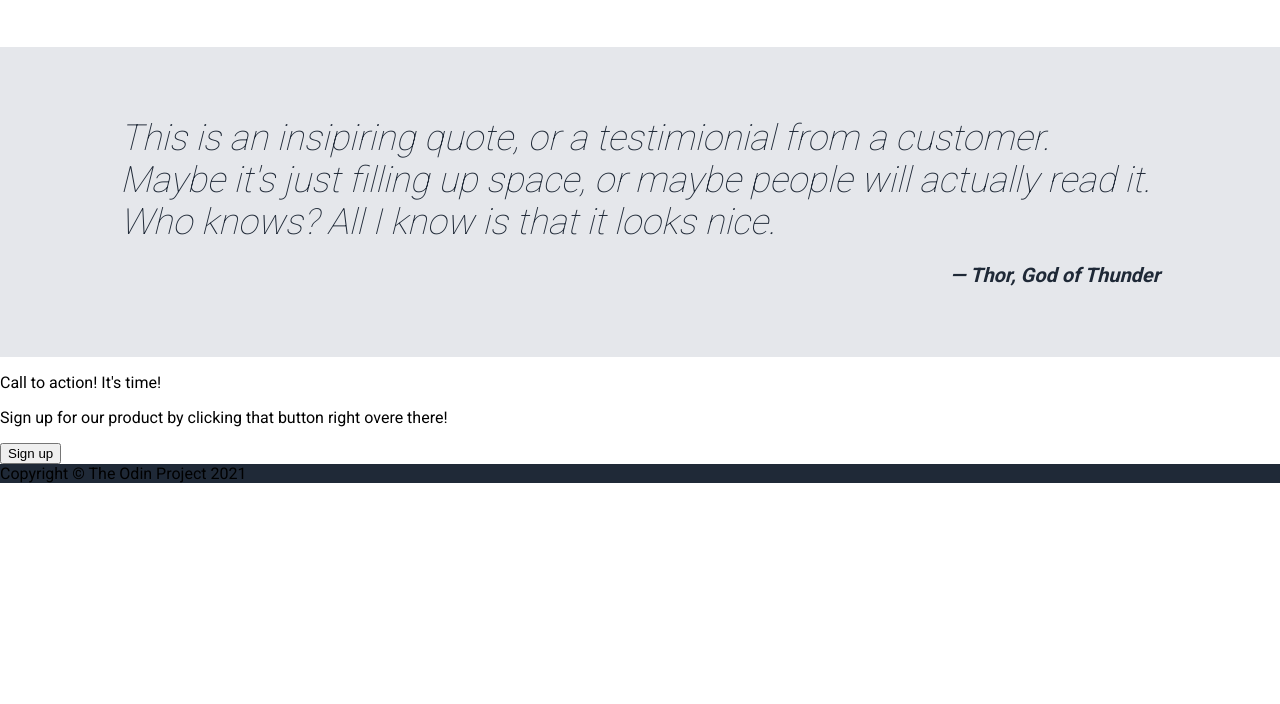
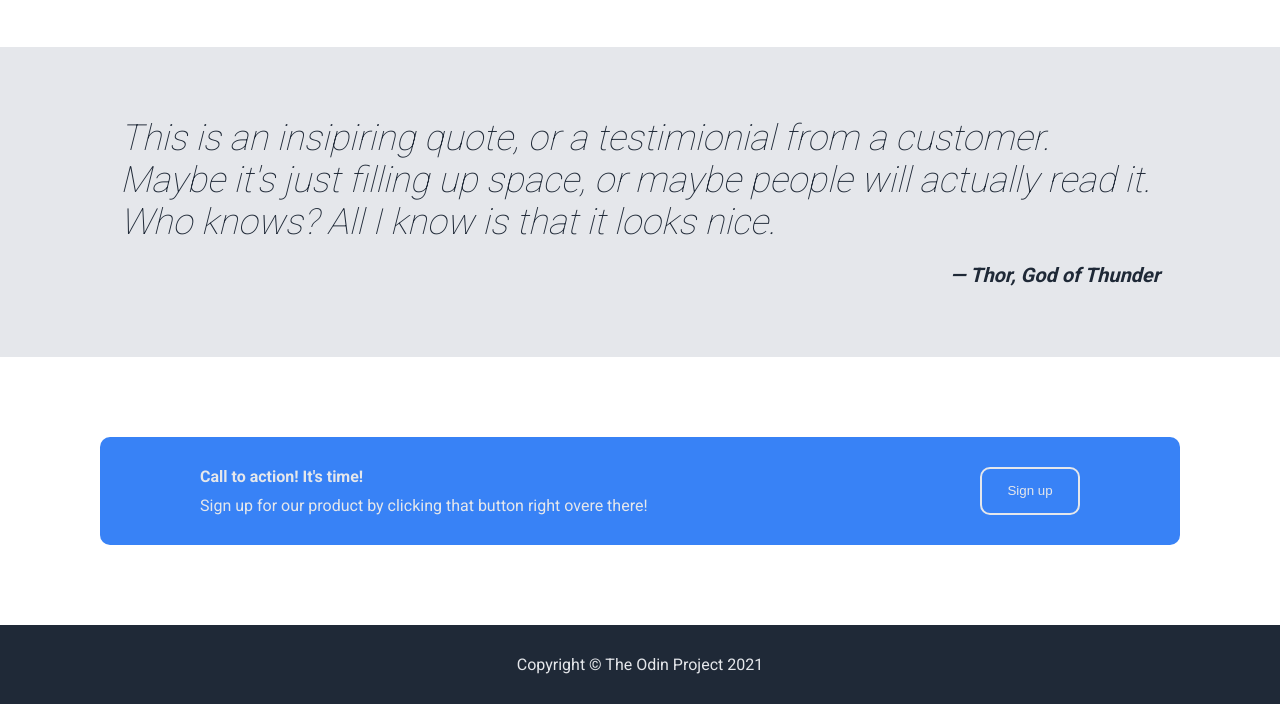
Before and after one commit to richardrino/odin-landing-page, a plain HTML site: page index.html in a window 1280 px wide. Shown: the part 682-1386 px from the top of the page. Before the commit the page ends 1165 px from the top, so only its background shows below. Drawn offline with Linux system fonts and the light colour scheme.

Commit message:
Add styling to CTA section and footer
In the CTA section, added styling and positioning to text and sign up
button. In the footer, styled and positioned text.

```diff
--- a/index.html
+++ b/index.html
@@ -67,16 +67,15 @@
           <figcaption class="caption">&mdash; Thor, God of Thunder</figcaption>
         </figure>
       </section>
-      <section>
-        <div>
-          <div>
-            <p>Call to action! It's time!</p>
-            <p>
-              Sign up for our product by clicking that button right overe there!
-            </p>
-          </div>
-          <div>
-            <button>Sign up</button>
+      <section class="section--CTA" >
+          <div class="container--CTA">
+            <div class="container--text">
+                <p class="heading">Call to action! It's time!</p>
+                <p>
+                  Sign up for our product by clicking that button right overe there!
+                </p>
+            </div>
+            <button class="button">Sign up</button>
           </div>
         </div>
       </section>
--- a/styles.css
+++ b/styles.css
@@ -132,6 +132,45 @@ header {
   text-align: end;
 }
 
+.section--CTA {
+  display: flex;
+  padding: 80px 100px;
+}
+
+.container--CTA {
+  display: flex;
+  justify-content: space-between;
+  padding: 30px 100px;
+  width: 100%;
+  background-color: var(--clr-blue);
+  border-radius: 10px;
+  color: var(--clr-white-secondary);
+  gap: 10px;
+}
+
+.container--text {
+  display: flex;
+  flex-direction: column;
+  row-gap: 10px;
+}
+
+.container--text p {
+  margin: 0;
+}
+
+.container--text .heading {
+  font-weight: bold;
+}
+
+.container--CTA .button {
+  border: 2px solid var(--clr-white-secondary);
+  padding: 2px 20px;
+}
+
 footer {
   background-color: #1f2937;
+  display: flex;
+  justify-content: center;
+  color: var(--clr-white-secondary);
+  padding: 30px 0;
 }
```
